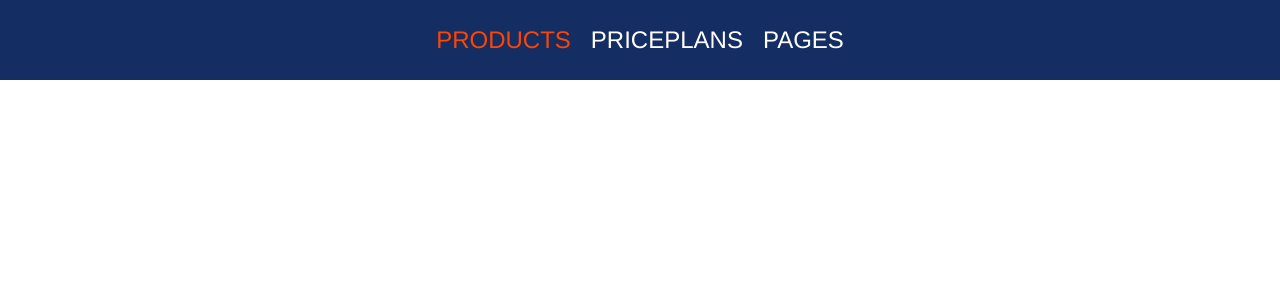
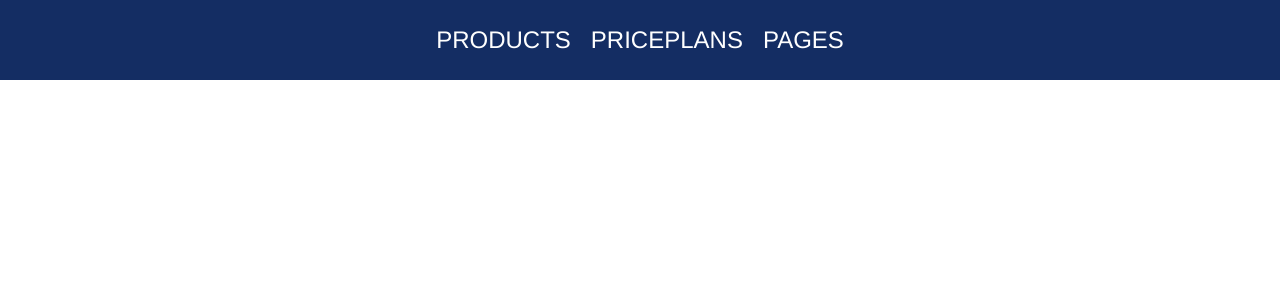
Before and after one commit to kenobeee/universal-table, a React app: page /preview/products in a window 1280 px wide. Shown: the top 300 px of the page. Built offline with nearby package versions, Linux system fonts and the light colour scheme.

Commit message:
fix(route): upd imports and routes logic

```diff
--- a/src/components/common/page/navbar/Navbar.tsx
+++ b/src/components/common/page/navbar/Navbar.tsx
@@ -1,8 +1,8 @@
-import React, {useMemo} from 'react';
+import React from 'react';
 import styled from 'styled-components';
 import {NavLink} from 'react-router-dom';
 
-import {TableType} from 'types';
+import {TableType} from '@custom-types';
 
 const Wrapper = styled.nav`
   display: flex;
@@ -40,15 +40,11 @@ const StyledLink = styled(NavLink)`
   }
 `;
 
-export const Navbar = () => {
-    const links = useMemo(() => Object.keys(TableType), []);
-
-    return (
-        <Wrapper>
-            <Container>
-                {links.map((value, i) =>
-                    <StyledLink key={i} to={`preview/${value}`}>{value}</StyledLink>)}
-            </Container>
-        </Wrapper>
-    );
-};
+export const Navbar = () => (
+    <Wrapper>
+        <Container>
+            {Object.keys(TableType).map((key, i) => (
+                <StyledLink key={i} to={`${key}`}>{key}</StyledLink>))}
+        </Container>
+    </Wrapper>
+);
--- a/src/components/common/table/Table.tsx
+++ b/src/components/common/table/Table.tsx
@@ -1,7 +1,7 @@
 import React, {ReactNode} from 'react';
 import styled from 'styled-components';
 
-import {CommonTableData} from 'types';
+import {CommonTableData} from '@custom-types';
 
 type ITableP = {
     data:CommonTableData,
--- a/src/components/routes/ContentWrapper.tsx
+++ b/src/components/routes/ContentWrapper.tsx
@@ -2,7 +2,7 @@ import React from 'react';
 import styled from 'styled-components';
 import {Route, Routes} from 'react-router-dom';
 
-import {Pages} from './pages';
+import {TablePages} from './pages';
 
 const Wrapper = styled.main`
   width: 100%;
@@ -14,7 +14,9 @@ const Wrapper = styled.main`
 export const ContentWrapper = () => (
     <Wrapper>
         <Routes>
-            <Route path={'/pages'} element={<Pages/>}/>
+            {Object.entries(TablePages).map(([type, Component]) => (
+                <Route key={type} path={`/${type}`} element={<Component />} />
+            ))}
         </Routes>
     </Wrapper>
 );
--- a/src/components/routes/pages/Pages.tsx
+++ b/src/components/routes/pages/Pages.tsx
@@ -1,7 +1,7 @@
 import React, {useEffect, useState} from 'react';
 import {Table, Row, Cell} from '@components/common/table';
 
-import {IPageTable} from 'types';
+import {IPageTable} from '@custom-types';
 
 export const Pages = () => {
     const [table, setTable] = useState<null | IPageTable[]>();
--- a/src/components/routes/pages/index.ts
+++ b/src/components/routes/pages/index.ts
@@ -1 +1,16 @@
-export {Pages} from './Pages';
+import React from 'react';
+
+import {Pages} from './Pages';
+
+import {TableType} from '@custom-types';
+
+type TableComponentMap = {
+    [key in TableType]:() => React.JSX.Element
+};
+
+export const TablePages:TableComponentMap = {
+    [TableType.pages]: Pages,
+    // todo
+    [TableType.pricePlans]: Pages,
+    [TableType.products]: Pages
+};
```
Also changed, not shown: tsconfig.json (+5 -5 lines), src/custom-types/index.ts (renamed from src/types/index.ts), src/custom-types/table.ts (renamed from src/types/table.ts).
